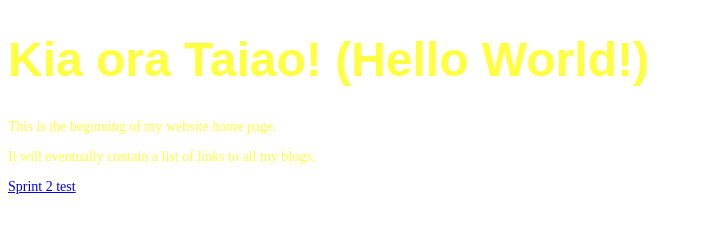
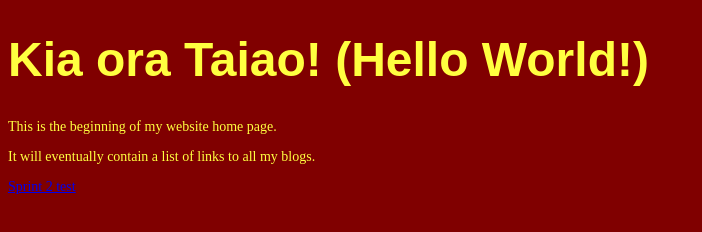
Before and after one commit to mktsewhoy/mktsewhoy.github.io, a plain HTML site: page index.html in a window 1280 px wide. Shown: the whole page, without its empty margins (0-702 px from the left). Drawn offline with Linux system fonts and the light colour scheme.

Commit message:
Background colour.

```diff
--- a/index.html
+++ b/index.html
@@ -4,7 +4,7 @@
       <meta charset="UTF-8">
       <link href="styles/main.css" rel="stylesheet" type="text/css" />
       <title>mktsewhoy.github.io</title>
-  <body>
+  <body bgcolor=#800000>
     <h1>Kia ora Taiao! (Hello World!)</h1>
 
     <div>
```
